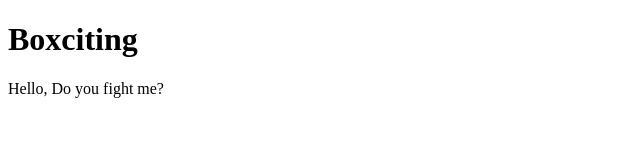
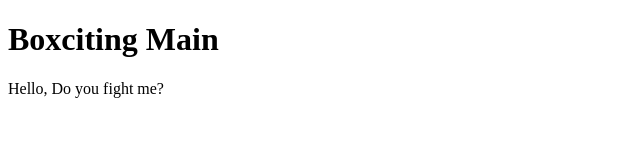
Before and after one commit to mmissun/Boxiting, a plain HTML site: page index.html in a window 1280 px wide. Shown: the whole page, without its empty margins (0-640 px from the left). Drawn offline with Linux system fonts and the light colour scheme.

Commit message:
메인 페이지 생성

```diff
--- a/index.html
+++ b/index.html
@@ -7,7 +7,7 @@
     <title>Document</title>
 </head>
 <body>
-    <h1>Boxciting</h1>
+    <h1>Boxciting Main</h1>
     <div>Hello, Do you fight me?</div>
 </body>
 </html>
```
